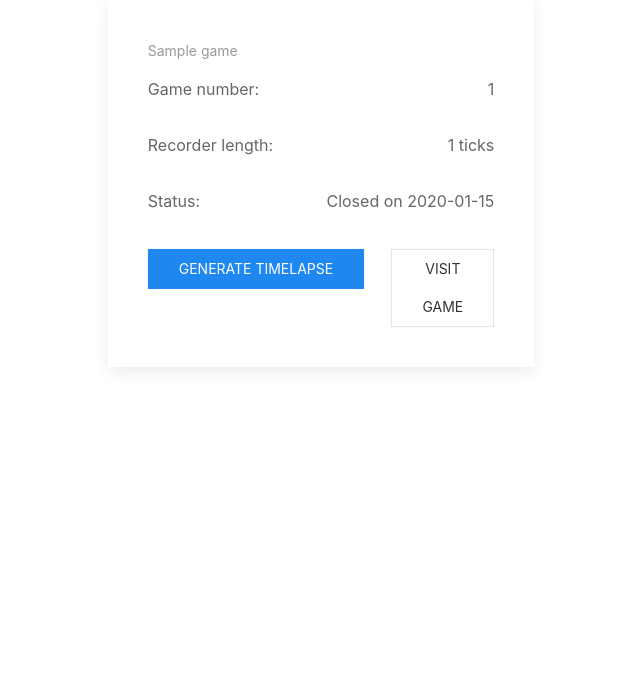
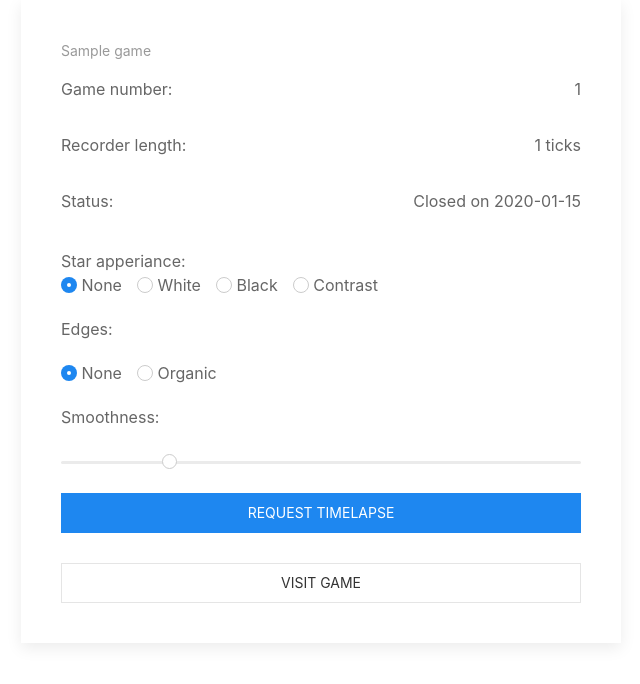
Before and after one commit to olus2000/nptimelapse, a Flask app: page /game/1 in a window 1280 px wide. Shown: the part 90-774 px from the top of the page, without its empty margins (319-959 px from the left). Run offline with Flask 2, Linux system fonts and the light colour scheme; tables that the repository leaves empty hold one stand-in row (values such as "Sample post"); parts of the project's set-up code (start-up, migrations or seed data) failed here and were passed over; some libraries are stand-ins or nearby versions.

Commit message:
Timelapse parameters support

```diff
--- a/nptimelapse/index.py
+++ b/nptimelapse/index.py
@@ -7,6 +7,7 @@ from celery.exceptions import TimeoutError
 from nptimelapse.extensions import db
 from nptimelapse.model import Game, Star, Owner
 from nptimelapse.tasks import make_timelapse, TimelapseTmpFolderExistsError
+from nptimelapse.map_maker import COLS
 
 import requests
 import os
@@ -80,7 +81,7 @@ def browse_games():
     return render_template('browse_games.html', games=games)
 
 
-@bp.route('/game/<int:game_id>', methods=('GET', 'POST'))
+@bp.route('/game/<int:game_id>')
 def game_info(game_id):
     # Query games
     game_data = db.session.query(func.min(Owner.tick), func.max(Owner.tick), Game) \
@@ -91,8 +92,42 @@ def game_info(game_id):
     start_tick, end_tick, game = game_data
 
     # Timelapse status
+
+    return render_template('game_info.html',
+                           game=game,
+                           game_length=end_tick - start_tick + 1)
+
+
+@bp.route('/game/<int:game_id>/timelapse_request')
+def timelapse_request(game_id):
+    # Query game
+    game = Game.query.filter(Game.id == game_id).one_or_none()
+    if game is None:
+        flash(f'Game {game_id} is not registered!')
+        return redirect(url_for('index.browse_games'))
+
+    # Get request arguments
+    if 'star' in request.args:
+        star = request.args['star']
+    else:
+        star = 'none'
+    if 'edge' in request.args:
+        border = request.args['edge']
+    else:
+        border = 'none'
+    if 'rescale' in request.args:
+        smoothness = int(request.args['rescale']) + 1
+        rescale = 7 - smoothness
+        if rescale > 6:
+            rescale = 10
+    else:
+        smoothness = 1
+        rescale = 6
+
+    # Timelapse status
     video_cache = os.path.join(current_app.instance_path, 'video_cache')
-    tl_path = os.path.join(video_cache, f'{game.name.replace(" ", "_")}_{game.id}.mp4')
+    tl_name = f'{game.name.replace(" ", "_")}_{game.id}_{star}_{border}_{rescale}.mp4'
+    tl_path = os.path.join(video_cache, tl_name)
     tmp_folder = os.path.join(video_cache, 'tmp')
     if os.path.exists(tl_path):
         tl_status = 'READY'
@@ -101,26 +136,40 @@ def game_info(game_id):
     else:
         tl_status = 'NOT_READY'
 
-    if request.method == 'POST':
-        if tl_status != 'NOT_READY':
-            flash('A timelapse is already being generated.')
-        else:
-            make_timelapse.delay(game_id)
-            tl_status = 'IN_PROGRESS'
+    if tl_status == 'NOT_READY':
+        # Prepare map parameters
+        draw_params = {'rescale': rescale, 'pix_per_cell': 60 // rescale}
+        if star != 'none' :
+            if star == 'white':
+                draw_params['star_cols'] = tuple((255, 255, 255) for i in range(64))
+            elif star == 'black':
+                draw_params['star_cols'] = tuple((0, 0, 0) for i in range(64))
+            elif star == 'contrast':
+                draw_params['star_cols'] = tuple(
+                    (0, 0, 0) if c[0]*.299 + c[1]*.587 + c[2]*.114 > 128
+                    else (255, 255, 255) for c in COLS
+                )
+        if border != 'none':
+            draw_params['border'] = rescale / 100
 
-    return render_template('game_info.html',
-                           game=game,
-                           game_length=end_tick - start_tick + 1,
-                           tl_status=tl_status)
+        # Make the timelapse
+        make_timelapse.delay(game_id, tl_name, draw_params)
+        tl_status = 'IN_PROGRESS'
+
+    return render_template('timelapse_request.html',
+                           star=star, border=border,
+                           smoothness=smoothness,
+                           tl_name=tl_name,
+                           tl_status=tl_status,
+                           game=game)
 
 
-@bp.route('/<int:game_id>/timelapse.mp4')
-def timelapse(game_id):
+@bp.route('/game/<int:game_id>/timelapse/<string:tl_name>')
+def timelapse(game_id, tl_name):
     game = Game.query.filter(Game.id == game_id).one_or_none()
     if game is None:
         abort(404)
-    tl_path = os.path.join(current_app.instance_path,
-                           f'video_cache/{game.name.replace(" ", "_")}_{game.id}.mp4')
+    tl_path = os.path.join(current_app.instance_path, f'video_cache/{tl_name}')
     if not os.path.exists(tl_path):
         abort(404)
     return send_file(tl_path, as_attachment=True)
--- a/nptimelapse/map_maker.py
+++ b/nptimelapse/map_maker.py
@@ -12,12 +12,16 @@ BASE = (
 )
 GREY = ((255, 255, 255), (0, 0, 0), (64, 64, 64))
 DRK = (1, .5, .75, .25, 7/8, 5/8, 3/8, 1/8)
-COLS = tuple(tuple(v * d for v in c) for d in DRK for c in BASE) + GREY
+COLS = tuple(tuple(int(v * d) for v in c) for d in DRK for c in BASE) + GREY
 
 MAX_DIST = .6
 RESCALE = 6
 PIX_PER_CELL = 10
 BORDER = -1
+'''
+PPC = 60 / RESCALE
+BOR = RESCALE / 100
+'''
 
 
 class Map:
@@ -37,8 +41,8 @@ class Map:
         self.max_dist = max_dist
         self.rescale = rescale
         self.pix_per_cell = pix_per_cell
-        self.cols = cols
-        self.star_cols = star_cols
+        self.cols = tuple(tuple(t) for t in cols)
+        self.star_cols = tuple(tuple(t) for t in star_cols)
         self.border = border
 
         self.stars = {star.id: star for star in stars}
@@ -96,9 +100,12 @@ class Map:
                     for ncy in range(cy - 1, cy + 2):
                         for star in self.grid[ncx][ncy]:
                             l = sqrt((mx - star.x)**2 + (my - star.y)**2)
+                            if abs(min_dist - l) <= self.border:
+                                nearest = -2
                             if l < min_dist:
+                                if abs(min_dist - l) > self.border:
+                                    nearest = self.owners[star.id]
                                 min_dist = l
-                                nearest = self.owners[star.id]
                 self.draw_px(x, y, self.cols[nearest])
 
     def update(self, owners):
--- a/nptimelapse/tasks.py
+++ b/nptimelapse/tasks.py
@@ -29,7 +29,7 @@ class TimelapseTmpFolderExistsError(TimelapseError):
 
 
 @celery.task
-def make_timelapse(game_id):
+def make_timelapse(game_id, tl_path, map_config={}):
     logging.basicConfig(format='%(asctime)s|%(levelname)s| %(message)s',
                         filename=os.path.join(current_app.instance_path, 'vid_gen.log'),
                         level=logging.INFO)
@@ -47,7 +47,7 @@ def make_timelapse(game_id):
         logging.error(f'Attempt to generate unregistered game {game_id}')
         raise TimelapseGameNotRegisteredError(game_id)
     start_tick, end_tick, game = game_data
-    tl_path = os.path.join(video_cache, f'{game.name.replace(" ", "_")}_{game.id}.mp4')
+    tl_path = os.path.join(video_cache, f'{tl_path}')
 
     # Check for tmp folder to see if the timelapse is not being created by another worker
     tmp_folder = os.path.join(video_cache, f'tmp')
@@ -59,7 +59,7 @@ def make_timelapse(game_id):
     # Prepare the map
     logging.info('Generation start...')
     stars = Star.query.filter(Star.game_id == game_id).all()
-    m = Map(stars)
+    m = Map(stars, **map_config)
 
     # Generate images
     for tick in range(start_tick, end_tick + 1):
--- a/nptimelapse/templates/game_info.html
+++ b/nptimelapse/templates/game_info.html
@@ -2,12 +2,12 @@
 
 
 {% block header %}
-<h2>{% block title %}{{ game['name'] }}{% endblock %}</h2>
+<h2>{% block title %}{{ game.name }}{% endblock %}</h2>
 {% endblock %}
 
 
 {% block content %}
-    <div class="uk-margin-auto uk-margin uk-width-1-3 uk-card uk-card-body uk-card-default">
+    <div class="uk-margin-auto uk-margin uk-width-xlarge uk-card uk-card-body uk-card-default">
         <table class="uk-table uk-table-justify uk-width-1-1">
             <caption>{{ game.name }}</caption>
             <tbody>
@@ -33,35 +33,45 @@
                 </tr>
             </tbody>
         </table>
-        <div class="uk-margin" uk-grid>
-            {% if tl_status == 'NOT_READY' %}
-                <form action="{{ url_for('index.game_info', game_id=game.id) }}"
-                    method="POST">
-                    <input class="uk-button uk-button-primary uk-align-left"
-                        type="submit" value="Generate timelapse">
-                </form>
-            {% elif tl_status == 'IN_PROGRESS' %}
-                <div>
-                    <a class="uk-button uk-button-default uk-align-left"
-                        href="{{ url_for('index.game_info', game_id=game.id) }}">
-                            Wait (refresh)
-                    </a>
-                </div>
-            {% elif tl_status == 'READY' %}
-                <div>
-                    <a class="uk-button uk-button-primary uk-align-left" type="video/mp4"
-                        href="{{ url_for('index.timelapse', game_id=game.id) }}"
-                        download>
-                            Download timelapse
-                    </a>
-                </div>
-            {% endif %}
-            <div class="uk-width-expand uk-margin-remove">
-            <a class="uk-button uk-button-default uk-align-right uk-margin-remove"
-                target="_blank" href="https://np.ironhelmet.com/game/{{ game.id }}">
-                    Visit game
-            </a>
+        <form action="{{ url_for('index.timelapse_request', game_id=game.id) }}"
+            method="GET">
+            Star apperiance:
+            <div class="uk-margin uk-grid-small uk-child-width-auto" uk-grid>
+                <label><input type="radio" class="uk-radio" name="star" value="none"
+                    checked>
+                        None
+                </label>
+                <label><input type="radio" class="uk-radio" name="star" value="white">
+                    White
+                </label>
+                <label><input type="radio" class="uk-radio" name="star" value="black">
+                    Black
+                </label>
+                <label><input type="radio" class="uk-radio" name="star" value="contrast">
+                    Contrast
+                </label>
             </div>
-        </div>
+            Edges:
+            <div class="uk-margin uk-grid-small uk-child-width-auto" uk-grid>
+                <label><input type="radio" class="uk-radio" name="edge" value="none"
+                    checked>
+                        None
+                </label>
+                <label><input type="radio" class="uk-radio" name="edge" value="organic">
+                    Organic
+                </label>
+            </div>
+            Smoothness:
+            <div class="uk-margin">
+                <input type="range" class="uk-range" name="rescale" value="0"
+                    min="-1" max="4" step="1">
+            </div>
+            <input class="uk-button uk-button-primary uk-align-left uk-width-1-1"
+                type="submit" value="Request timelapse">
+        </form>
+        <a class="uk-button uk-button-default uk-align-right uk-margin-remove uk-width-1-1"
+            target="_blank" href="https://np.ironhelmet.com/game/{{ game.id }}">
+                Visit game
+        </a>
     </div>
 {% endblock %}
```
Also changed, not shown: nptimelapse/templates/timelapse_request.html (added, +52 -0 lines).
